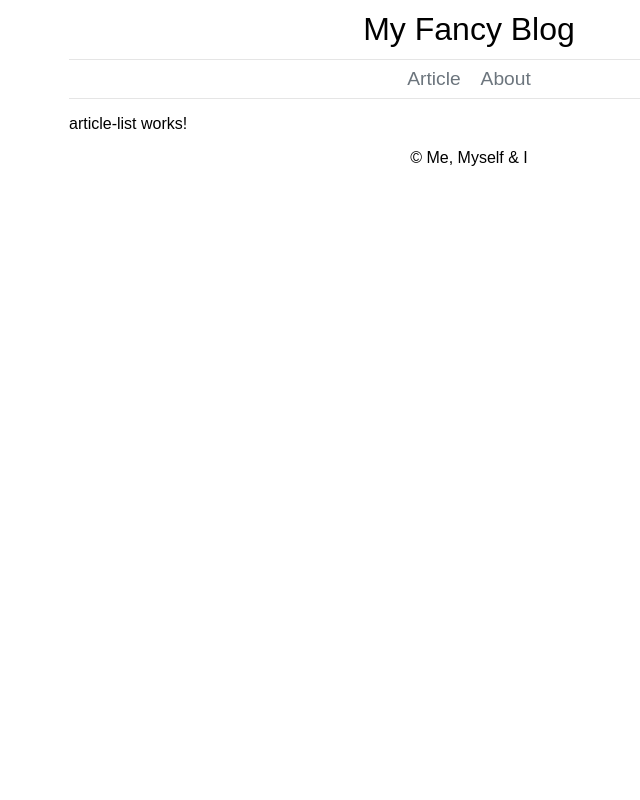
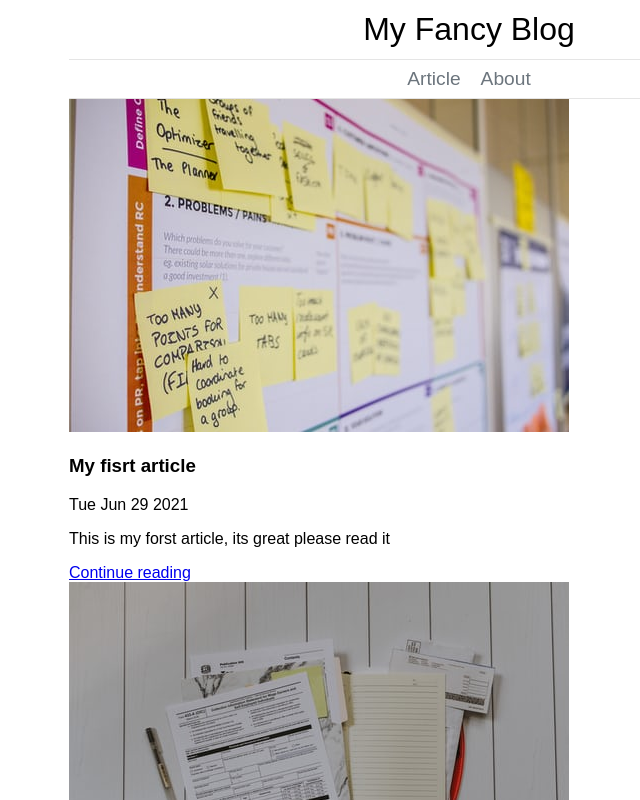
Before and after one commit to chamanoS/E2e_AngularBLogApp, an Angular app: page / in a window 1280 px wide. Shown: the top 800 px of the page, without its empty margins (171-811 px from the left). Built offline with nearby package versions, Linux system fonts and the light colour scheme.

Commit message:
displaying articles

```diff
--- a/src/app/article-list/article-list.component.html
+++ b/src/app/article-list/article-list.component.html
@@ -1 +1,18 @@
-<p>article-list works!</p>
+
+<div *ngFor="let article of articles">
+    <div class="card">
+        <div class="card-body">
+            <div class="">
+                <img [src]="article.imageUrl"/>
+            </div>
+            <div class="">
+                <h3>{{ article.title}}</h3>
+                <div class="meta-info">
+                    {{article.date.toDateString()}}
+                </div>
+                <p [innerHTML]='article.description'></p>
+                <a href="#" class="continue-reading">Continue reading</a>
+            </div>
+        </div>
+    </div>
+</div>
--- a/src/app/article-list/article-list.component.ts
+++ b/src/app/article-list/article-list.component.ts
@@ -9,13 +9,13 @@ import { ARTICLES } from '../mock-articles';
 })
 export class ArticleListComponent implements OnInit {
 
-  article: Article[] = [];
+  articles: Article[] = [];
 
   constructor() { }
 
   ngOnInit(): void {
-    this.article = ARTICLES;
-    console.log(this.article)
+    this.articles = ARTICLES;
+    console.log(this.articles)
   }
 
 }
```
